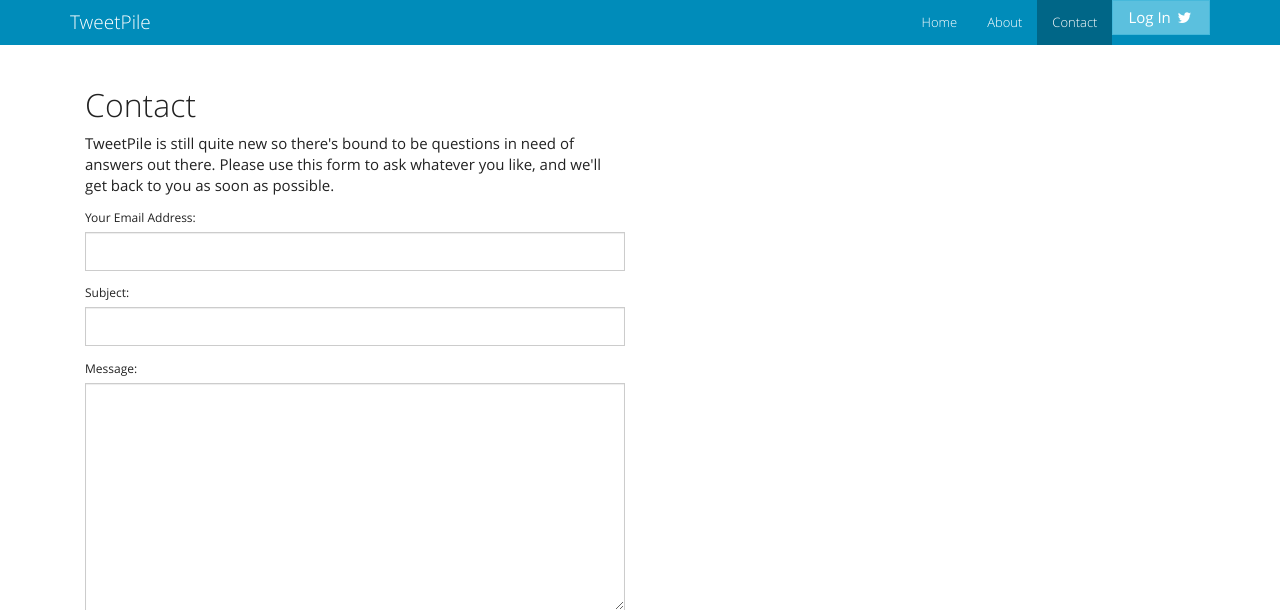
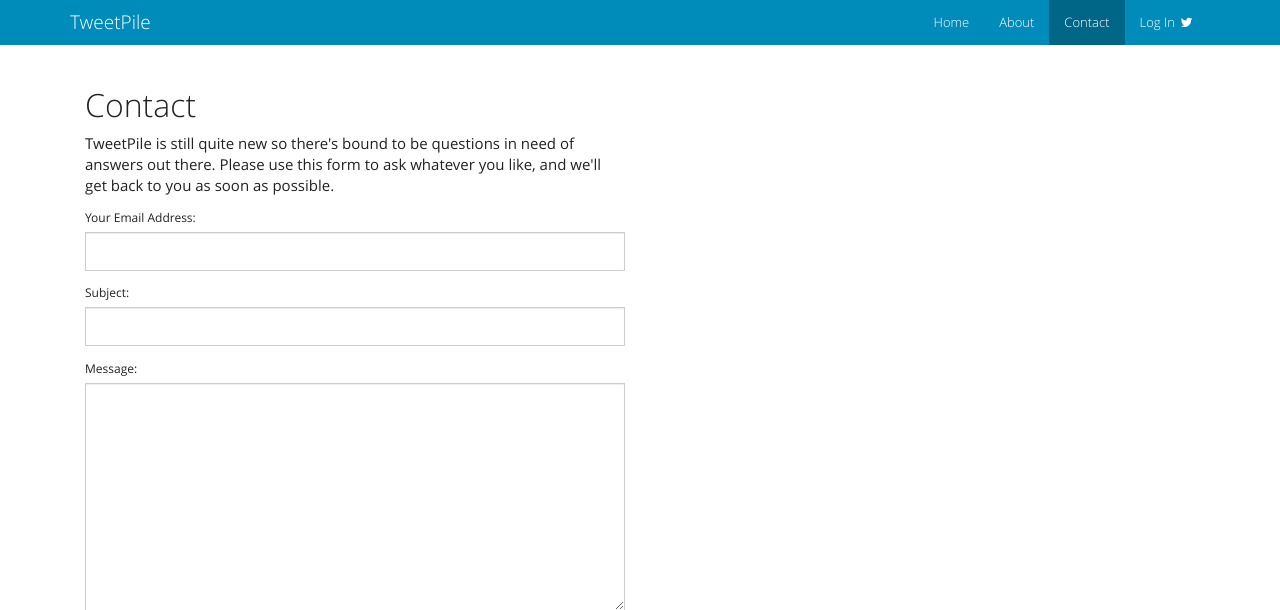
Before and after one commit to nilportugues/albatross, a Django app: page /contact/ in a window 1280 px wide. Shown: the top 610 px of the page. Run offline with Django 3.2, Linux system fonts and the light colour scheme; some libraries are stand-ins or nearby versions.

Commit message:
Fix the login link in the header

```diff
--- a/src/albatross/templates/albatross/navigation.html
+++ b/src/albatross/templates/albatross/navigation.html
@@ -7,7 +7,7 @@
 <li class="{{ navigation.contact }}"><a href="{% url 'contact' %}">Contact</a></li>
 {% if not user.is_authenticated %}
   <li>
-		<a title="Log in with Twitter" class="btn btn-info" href="{% provider_login_url 'twitter' %}">Log In <i class="fa fa-fw fa-twitter"></i></a>
+		<a title="Log in with Twitter" href="{% provider_login_url 'twitter' %}">Log In <i class="fa fa-fw fa-twitter"></i></a>
   </li>
 {% elif user.is_staff %}
   <li><a href="{% url 'admin:index' %}">Administration</a></li>
```
